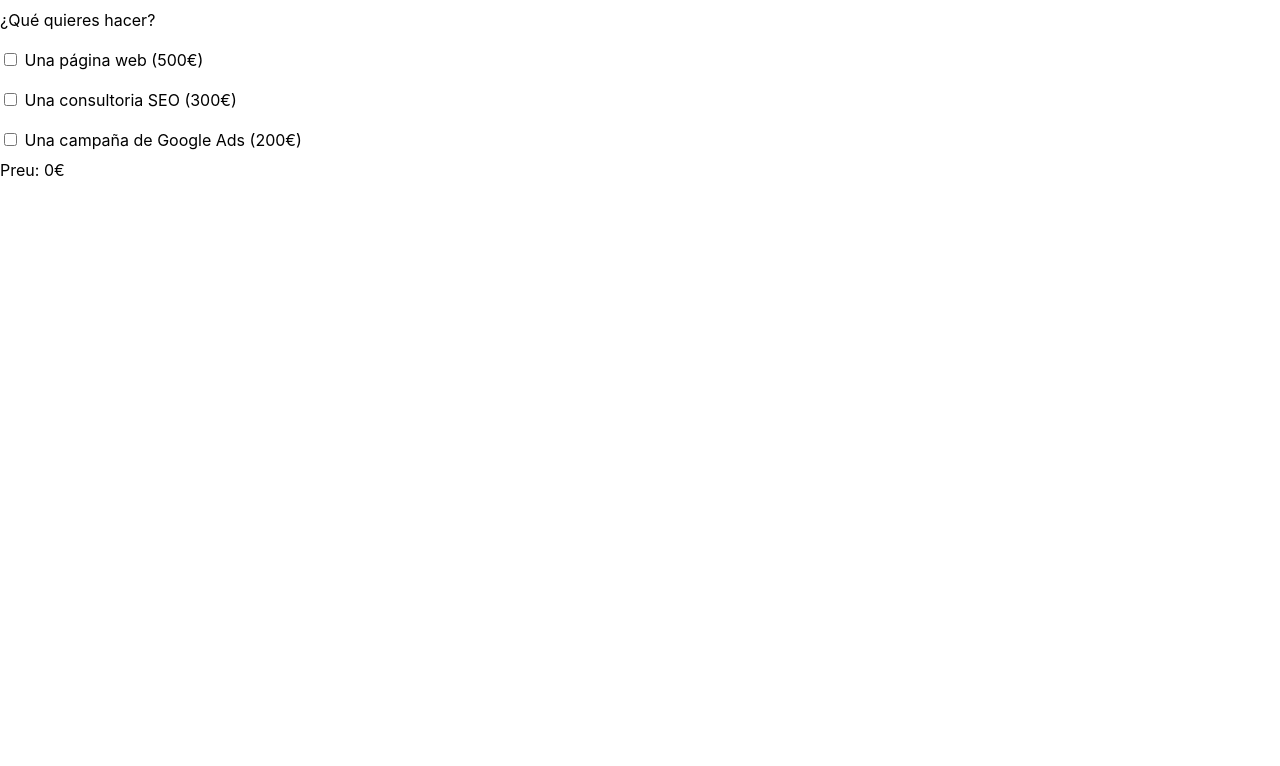
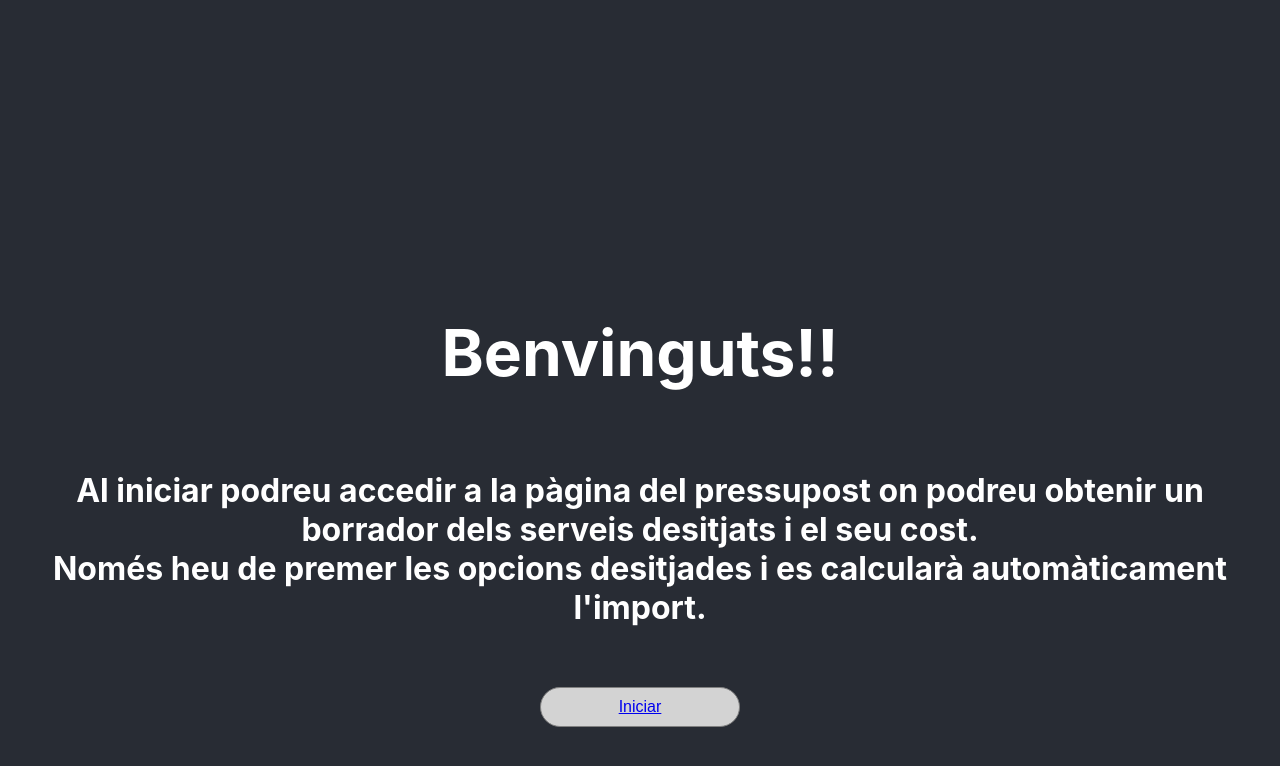
Before and after one commit to silviafado/s7-pressupost, a React (Create React App) app: page / in a window 1280 px wide. Shown: the top 766 px of the page. Built offline with nearby package versions, Linux system fonts and the light colour scheme.

Commit message:
Exercise5 ok

```diff
--- a/src/App.js
+++ b/src/App.js
@@ -1,71 +1,6 @@
-import { useState, useEffect } from 'react';
+import Routes from './application/Routes';
 import './App.css';
-import Buttons from './components/buttons/Buttons';
-import { StylesPanell, StylesPages } from './styled'
 
-// Declare KEY for exercise 4 to save in localStorage
-const KEY = 'budget';
-
-function App() {
-
-  // Exercise 1: Calculate budget total according object properties
-  const [budget, setBudget] = useState({ web: 0, pages: 1, lang: 1, seo: 0, ads: 0 });
-  const [total, setTotal] = useState(0);
-
-  const calcBudget = () => {
-    let total = 0;
-
-    if (budget.web) total += 500;
-    // Exercise 2: Adding pages and languages properties into budget
-    if (budget.pages > 1 || budget.lang > 1) total += budget.pages * budget.lang * 30;
-    if (budget.seo) total += 300;
-    if (budget.ads) total += 200;
-
-    setTotal(total);
-  }
-
-  useEffect(calcBudget, [budget]);
-
-  // Exercise 4: Get budget from localStorage
-  useEffect(() => {
-    const storedBudget = JSON.parse(localStorage.getItem(KEY));
-    if (storedBudget) {
-      setBudget(storedBudget);
-    }
-  }, [])
-  // Exercise 4: Save budget in localStorage
-  useEffect(() => {
-    localStorage.setItem(KEY, JSON.stringify(budget))
-  }, [budget])
-
-
-  return (
-    <div>
-      <div className="row question">¿Qué quieres hacer?</div>
-      <div className="row web">
-        <input name="web" type="checkbox" onChange={(event) => setBudget({ ...budget, web: event.target.checked })} /> Una página web (500€)
-        {budget.web ?
-          <StylesPanell>
-            <StylesPages>
-              <label>Número de pàgines </label>
-              <Buttons onValueChange={text => setBudget({ ...budget, pages: text })} />
-            </StylesPages>
-            <StylesPages>
-              <label>Número d' idiomes </label>
-              <Buttons onValueChange={text => setBudget({ ...budget, lang: text })} />
-            </StylesPages>
-          </StylesPanell>
-          : null}
-      </div>
-      <div className="row seo">
-        <input name="seo" type="checkbox" onChange={(event) => setBudget({ ...budget, seo: event.target.checked })} /> Una consultoria SEO (300€)
-      </div>
-      <div className="row ads">
-        <input name="ads" type="checkbox" onChange={(event) => setBudget({ ...budget, ads: event.target.checked })} /> Una campaña de Google Ads (200€)
-      </div>
-      <div className="total">Preu: {total}€</div>
-    </div>
-  );
-}
+const App = () => <Routes />
 
 export default App;
--- a/src/application/routes.js
+++ b/src/application/routes.js
@@ -1,18 +1,17 @@
 import { BrowserRouter, Route, Switch } from 'react-router-dom';
-import Home from '../../pages/home';
-import Contacto from '../../pages/contacto';
-import Producto from '../../pages/producto';
+import Welcome from '../pages/welcome/Welcome';
+import Budget from '../pages/budget/Budget';
 
-export default () => (
+
+const Routes = () => (
     <BrowserRouter>
         <Switch>
-            { /*Si no usamos el atributo exact bastaría con que el principio de la url coincidiese con alguno de los valores del atributo path para que el componente fuese renderizado. Por tanto, si no usásemos el atributo exact y en la url tuviesemos /contacto, se renderizarían los componentes Home y Contacto simultaneamente */}
-            <Route exact path="/" component={Home} />
-            <Route path="/contacto/" component={Contacto} />
-            <Route path="/producto/:id" component={Producto} />
-            { /* Es muy recomendable añadir esta ruta para obtener un mensaje de error en el caso de que la
-            ruta no exista. De lo contrario, si la ruta no existe llegaremos a una página en blanco */}
+            <Route exact path="/" component={Welcome} />
+            <Route path="/budget/" component={Budget} />
+            <Route path="/presupuesto/" component={Budget} />
             <Route path="*" component={() => <div>404</div>} />
         </Switch>
     </BrowserRouter>
 );
+
+export default Routes;
--- a/src/pages/budget/budget.js
+++ b/src/pages/budget/budget.js
@@ -0,0 +1,71 @@
+import { useState, useEffect } from 'react';
+import '../../App.css';
+import Buttons from '../../components/buttons/Buttons';
+import { StylesPanell, StylesPages } from '../../styled'
+
+// Declare KEY for exercise 4 to save in localStorage
+const KEY = 'budget';
+
+const Budget = () => {
+
+    // Exercise 1: Calculate budget total according object properties
+    const [budget, setBudget] = useState({ web: 0, pages: 1, lang: 1, seo: 0, ads: 0 });
+    const [total, setTotal] = useState(0);
+
+    const calcBudget = () => {
+        let total = 0;
+
+        if (budget.web) total += 500;
+        // Exercise 2: Adding pages and languages properties into budget
+        if (budget.pages > 1 || budget.lang > 1) total += budget.pages * budget.lang * 30;
+        if (budget.seo) total += 300;
+        if (budget.ads) total += 200;
+
+        setTotal(total);
+    }
+
+    useEffect(calcBudget, [budget]);
+
+    // Exercise 4: Get budget from localStorage
+    useEffect(() => {
+        const storedBudget = JSON.parse(localStorage.getItem(KEY));
+        if (storedBudget) {
+            setBudget(storedBudget);
+        }
+    }, [])
+    // Exercise 4: Save budget in localStorage
+    useEffect(() => {
+        localStorage.setItem(KEY, JSON.stringify(budget))
+    }, [budget])
+
+
+    return (
+        <div>
+            <div className="row question">¿Qué quieres hacer?</div>
+            <div className="row web">
+                <input name="web" type="checkbox" onChange={(event) => setBudget({ ...budget, web: event.target.checked })} /> Una página web (500€)
+                {budget.web ?
+                    <StylesPanell>
+                        <StylesPages>
+                            <label>Número de pàgines </label>
+                            <Buttons onValueChange={text => setBudget({ ...budget, pages: text })} />
+                        </StylesPages>
+                        <StylesPages>
+                            <label>Número d' idiomes </label>
+                            <Buttons onValueChange={text => setBudget({ ...budget, lang: text })} />
+                        </StylesPages>
+                    </StylesPanell>
+                    : null}
+            </div>
+            <div className="row seo">
+                <input name="seo" type="checkbox" onChange={(event) => setBudget({ ...budget, seo: event.target.checked })} /> Una consultoria SEO (300€)
+            </div>
+            <div className="row ads">
+                <input name="ads" type="checkbox" onChange={(event) => setBudget({ ...budget, ads: event.target.checked })} /> Una campaña de Google Ads (200€)
+            </div>
+            <div className="total">Preu: {total}€</div>
+        </div>
+    );
+}
+
+export default Budget;
--- /dev/null
+++ b/src/pages/welcome/Welcome.js
@@ -0,0 +1,17 @@
+import { WelcomeStyles, WelcomeButton, WelcomeTitle, Paragraph } from "../../styled";
+import { Link } from 'react-router-dom';
+
+const Welcome = () => {
+
+    return (
+        <div>
+            <WelcomeStyles>
+                <WelcomeTitle>Benvinguts!!</WelcomeTitle>
+                <Paragraph>Al iniciar podreu accedir a la pàgina del pressupost on podreu obtenir un borrador dels serveis desitjats i el seu cost.<br />Només heu de premer les opcions desitjades i es calcularà automàticament l'import.</Paragraph>
+                <WelcomeButton><Link to="/budget/">Iniciar</Link></WelcomeButton>
+            </WelcomeStyles>
+        </div>
+    )
+}
+
+export default Welcome;
--- a/src/styled.js
+++ b/src/styled.js
@@ -57,3 +57,19 @@ export const WelcomeButton = styled.button`
       width: 60%;
     }
 `;
+
+export const WelcomeTitle = styled.p`
+    font-size: 4rem;
+    margin: 40px;
+    @media (max-width: 600px) {
+        font-size: 3rem;
+    }
+`;
+
+export const Paragraph = styled.p`
+    font-size: 2rem;
+    margin: 40px;
+    @media (max-width: 600px) {
+        font-size: 1.5rem;
+    }
+`;
```
Also changed, not shown: src/components/welcome/Welcome.js (deleted, +0 -21 lines), src/pages/home/home.js (deleted).
